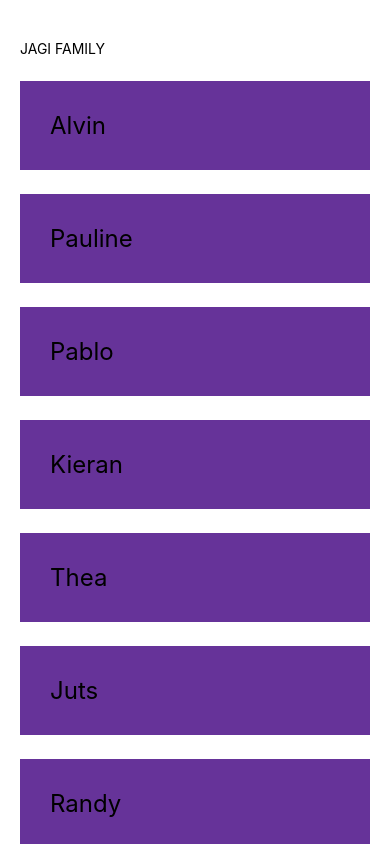
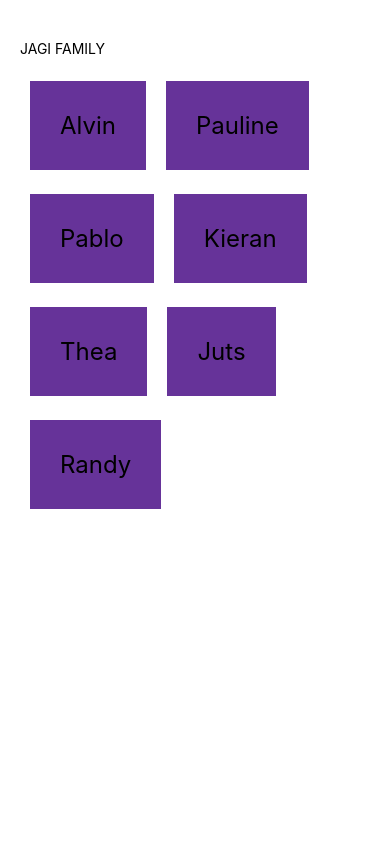
Before and after one commit to Exx-hub/first-RNproject-ninja, a React Native app: screen / in a window 390 px wide. Built offline with nearby package versions, Linux system fonts and the light colour scheme.

Commit message:
flatlist, keys for flatlist and numcolumns

```diff
--- a/App.js
+++ b/App.js
@@ -1,16 +1,16 @@
 import { StatusBar } from "expo-status-bar";
 import React, { useState } from "react";
-import { StyleSheet, Text, View, ScrollView } from "react-native";
+import { StyleSheet, Text, View, ScrollView, FlatList } from "react-native";
 
 export default function App() {
   const [people, setPeople] = useState([
-    { name: "Alvin", key: 1 },
-    { name: "Pauline", key: 2 },
-    { name: "Pablo", key: 3 },
-    { name: "Kieran", key: 4 },
-    { name: "Thea", key: 5 },
-    { name: "Juts", key: 6 },
-    { name: "Randy", key: 7 },
+    { name: "Alvin", id: 1 },
+    { name: "Pauline", id: 2 },
+    { name: "Pablo", id: 3 },
+    { name: "Kieran", id: 4 },
+    { name: "Thea", id: 5 },
+    { name: "Juts", id: 6 },
+    { name: "Randy", id: 7 },
   ]);
 
   console.log(people);
@@ -19,13 +19,28 @@ export default function App() {
     <View style={styles.container}>
       <Text>JAGI FAMILY</Text>
 
-      <ScrollView>
+      <FlatList
+        numColumns={2}
+        // keyExtractor={(item, index) => index.toString()}
+        // to remove warning about key of each list item
+        keyExtractor={(item) => item.id.toString()}
+        // this is used if there is no key property. indicate the property you want to
+        // be used as key. in this case the id like in most databases you will use
+        data={people}
+        renderItem={({ item }) => <Text style={styles.item}>{item.name}</Text>}
+      />
+
+      {/* flatlists lazy loads so its better for more items on the list - performance */}
+
+      {/* <ScrollView>
         {people.map((item) => (
           <View key={item.key}>
             <Text style={styles.item}>{item.name}</Text>
           </View>
         ))}
-      </ScrollView>
+      </ScrollView> */}
+
+      {/* ScrollView is fine for smaller lists and if you just need scrollability */}
     </View>
   );
 }
@@ -44,5 +59,7 @@ const styles = StyleSheet.create({
     padding: 30,
     backgroundColor: "rebeccapurple",
     fontSize: 24,
+    marginHorizontal: 10,
+    marginTop: 24,
   },
 });
```
